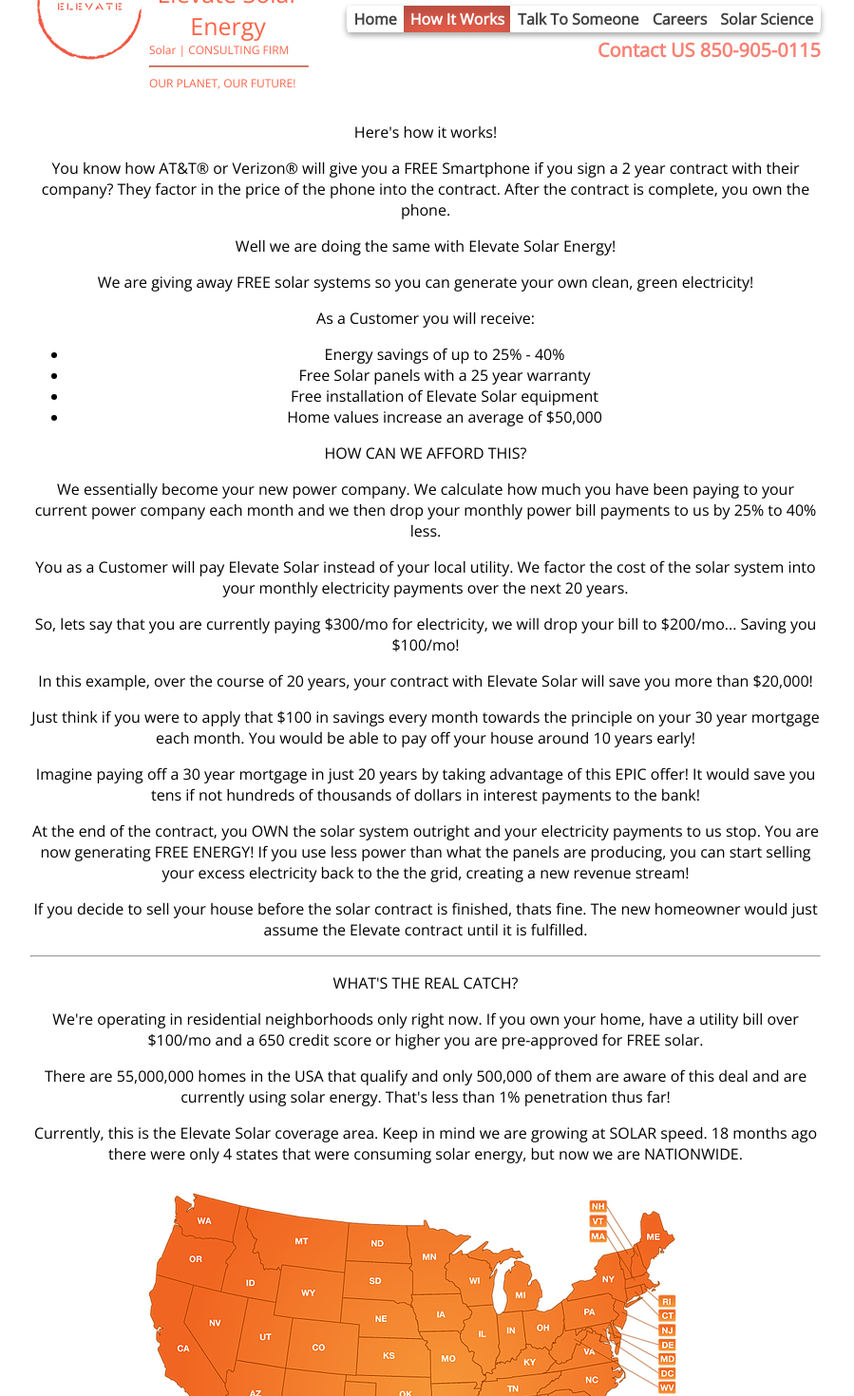
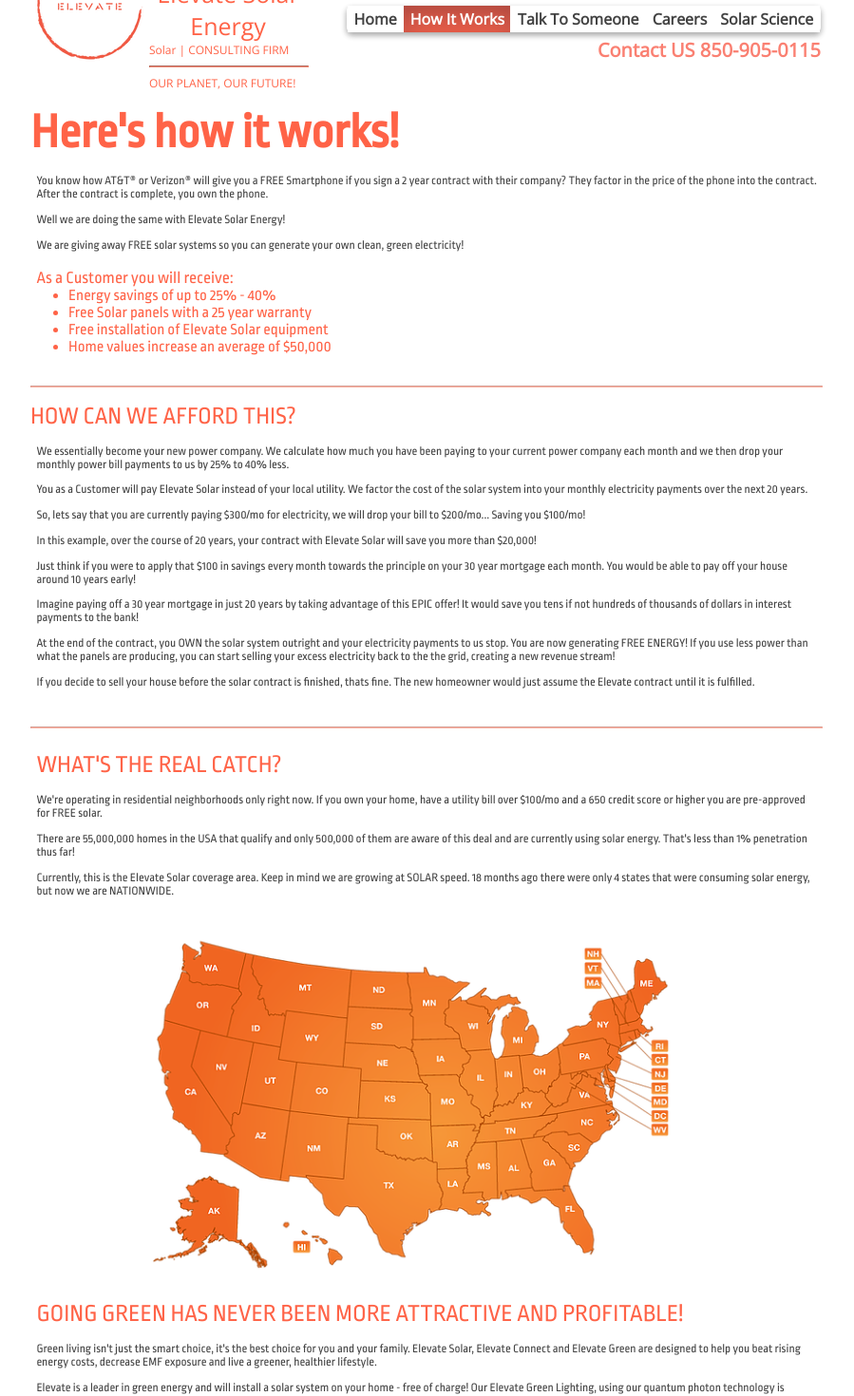
Before and after one commit to AmmonBurgi/elevate-solar, a React (Create React App) app: page /#/works in a window 1280 px wide. Shown: the part 40-1510 px from the top of the page at 95% size, without its empty margins (192-1091 px from the left). Built offline with nearby package versions, Linux system fonts and the light colour scheme.

Commit message:
works complete

```diff
--- a/src/Components/HowItWorks/HowItWorks.js
+++ b/src/Components/HowItWorks/HowItWorks.js
@@ -7,20 +7,21 @@
     return(
         <div className='works-component'>
             <div className='works-top-section'>
-                <p>Here's how it works!</p>
+                <p id='works-top-title'>Here's how it works!</p>
                 <p>You know how AT&T® or Verizon® will give you a FREE Smartphone if you sign a 2 year contract with their company? They factor in the price of the phone into the contract. After the contract is complete, you own the phone. </p>
                 <p>Well we are doing the same with Elevate Solar Energy!</p>
                 <p>We are giving away FREE solar systems so you can generate your own clean, green electricity!</p>
                 <nav>
-                    <p>As a Customer you will receive: </p>
-                    <ul>
+                    <p id='works-list-title'>As a Customer you will receive: </p>
+                    <ul className='works-top-list'>
                         <li>Energy savings of up to 25% - 40%</li>
                         <li>Free Solar panels with a 25 year warranty</li>
                         <li>Free installation of Elevate Solar equipment</li>
                         <li>Home values increase an average of $50,000</li>
                     </ul>
                 </nav>
-                <p>HOW CAN WE AFFORD THIS?</p>
+                <hr className='works-hr'></hr>
+                <p id='works-afford-title'>HOW CAN WE AFFORD THIS?</p>
                 <p>We essentially become your new power company. We calculate how much you have been paying to your current power company each month and we then drop your monthly power bill payments to us by 25% to 40% less.</p>
                 <p>You as a Customer will pay Elevate Solar instead of your local utility. We factor the cost of the solar system into your monthly electricity payments over the next 20 years.</p>
                 <p>So, lets say that you are currently paying $300/mo for electricity, we will drop your bill to $200/mo... Saving you $100/mo!</p>
@@ -28,16 +29,18 @@
                 <p>Just think if you were to apply that $100 in savings every month towards the principle on your 30 year mortgage each month. You would be able to pay off your house around 10 years early!</p>
                 <p>Imagine paying off a 30 year mortgage in just 20 years by taking advantage of this EPIC offer! It would save you tens if not hundreds of thousands of dollars in interest payments to the bank!</p>
                 <p>At the end of the contract, you OWN the solar system outright and your electricity payments to us stop. You are now generating FREE ENERGY! If you use less power than what the panels are producing, you can start selling your excess electricity back to the the grid, creating a new revenue stream!</p>
-                <p>If you decide to sell your house before the solar contract is finished, thats fine. The new homeowner would just assume the Elevate contract until it is fulfilled.</p>
+                <p id='top-last-tag'>If you decide to sell your house before the solar contract is finished, thats fine. The new homeowner would just assume the Elevate contract until it is fulfilled.</p>
             </div>
-            <hr></hr>
+            <hr className='works-hr'></hr>
             <div className='works-bottom-section'>
-                <p>WHAT'S THE REAL CATCH?</p>
+                <p id='works-bottom-title'>WHAT'S THE REAL CATCH?</p>
                 <p>We're operating in residential neighborhoods only right now. If you own your home, have a utility bill over $100/mo and a 650 credit score or higher you are pre-approved for FREE solar.</p>
                 <p>There are 55,000,000 homes in the USA that qualify and only 500,000 of them are aware of this deal and are currently using solar energy. That's less than 1% penetration thus far!</p>
                 <p>Currently, this is the Elevate Solar coverage area. Keep in mind we are growing at SOLAR speed. 18 months ago there were only 4 states that were consuming solar energy, but now we are NATIONWIDE.</p>
-                <img src={map} alt='United-States-Map' />
-                <p>GOING GREEN HAS NEVER BEEN MORE ATTRACTIVE AND PROFITABLE!</p>
+                <nav>
+                    <img src={map} alt='United-States-Map' />
+                </nav>
+                <p id='works-bottom-prof'>GOING GREEN HAS NEVER BEEN MORE ATTRACTIVE AND PROFITABLE!</p>
                 <p>Green living isn't just the smart choice, it's the best choice for you and your family. Elevate Solar, Elevate Connect and Elevate Green are designed to help you beat rising energy costs, decrease EMF exposure and live a greener, healthier lifestyle.</p>
                 <p>Elevate is a leader in green energy and will install a solar system on your home - free of charge! Our Elevate Green Lighting, using our quantum photon technology is unequaled in the market today. Offering the highest efficiency rating available and significant energy savings, its incredible Power Factor {'>'}90 requires just half the amps and less watts than comparable CFL. Rooftop solar is at the dawn of a boom, in large part due to cheaper panels and PPAs (power purchase agreements) - you don't pay for equipment, just the power!</p>
             </div>
--- a/src/Components/HowItWorks/howitworks.css
+++ b/src/Components/HowItWorks/howitworks.css
@@ -0,0 +1,74 @@
+.works-component{
+    width: 100%;
+    text-align: left;
+    display: flex;
+    flex-direction: column;
+    align-items: flex-start;
+    font-family: 'Ropa Sans', sans-serif;
+    color: rgb(66,66,66);
+}
+.works-top-section p{
+    font-size: 1vw;
+    margin-left: .5vw;
+}
+#works-top-title{
+    font-size: 4vw;
+    color: tomato;
+    margin-top: 0;
+    margin-bottom: 2vh;
+    font-weight: bolder;
+    margin-left: 0;
+}
+#works-list-title{
+    font-size: 1.4vw;
+    margin-bottom: 0;
+    color: tomato;
+}
+.works-top-list{
+    margin-top: 0;
+    margin-bottom: 4vh;
+    font-size: 1.3vw;
+    color: tomato;
+}
+.works-hr{
+    width: 100%;
+    border-color: rgba(255, 99, 71, 0.508);
+}
+#top-last-tag{
+    margin-bottom: 4vh;
+}
+#works-afford-title{
+    font-size: 2vw;
+    margin-top: 2vh;
+    margin-bottom: 2vh;
+    margin-left: 0;
+    color: tomato;
+}
+
+.works-bottom-section nav{
+    width: 100%;
+    display: flex;
+    justify-content: center;
+    margin-top: 4vh;
+    margin-bottom: 4vh;
+}
+.works-bottom-section nav img{
+    width: 70%;
+    height: auto;
+}
+.works-bottom-section p{
+    font-size: 1vw;
+    margin-left: .5vw;
+}
+#works-bottom-title{
+    font-size: 2vw;
+    margin-top: 2vh;
+    margin-bottom: 2vh;
+    color: tomato;
+}
+#works-bottom-prof{
+    font-size: 2vw;
+    margin-top: 0;
+    margin-bottom: 2vh;
+    color: tomato;
+}
```
Also changed, not shown: 1 other file (tests, documents, lock files or other folders).
